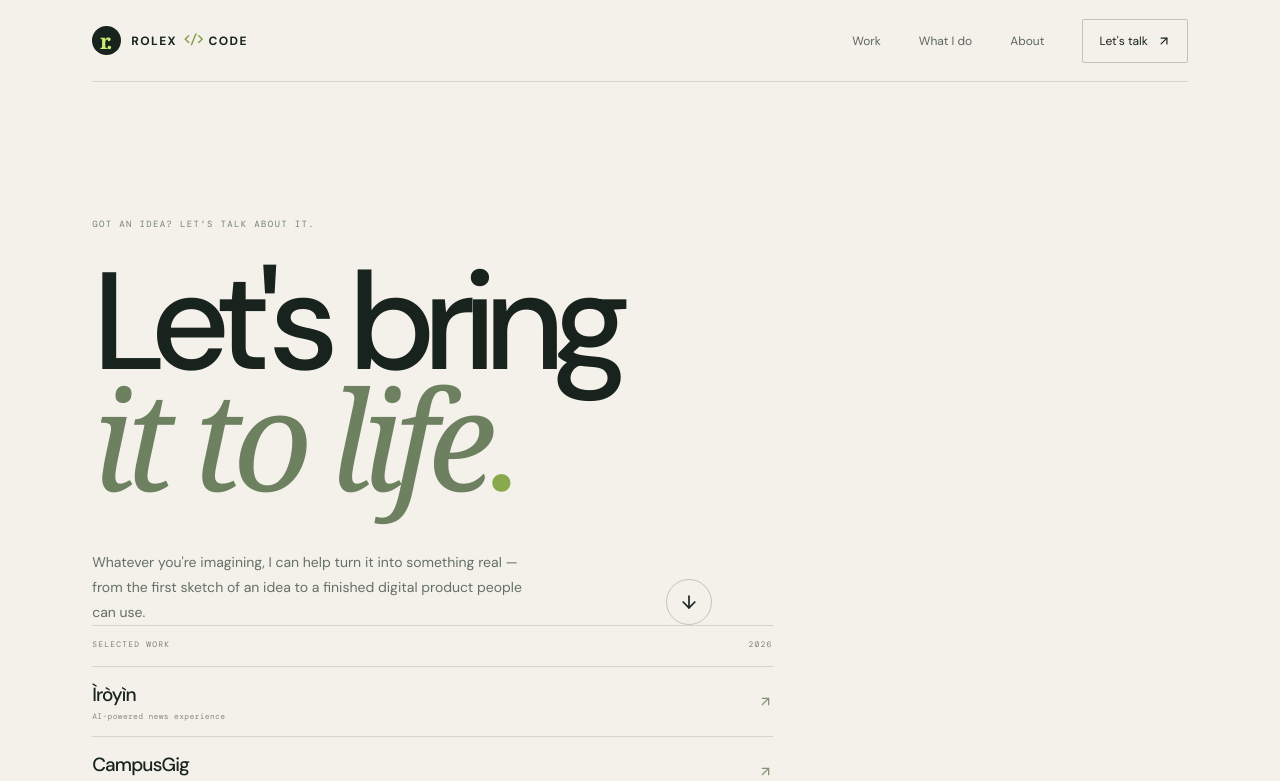
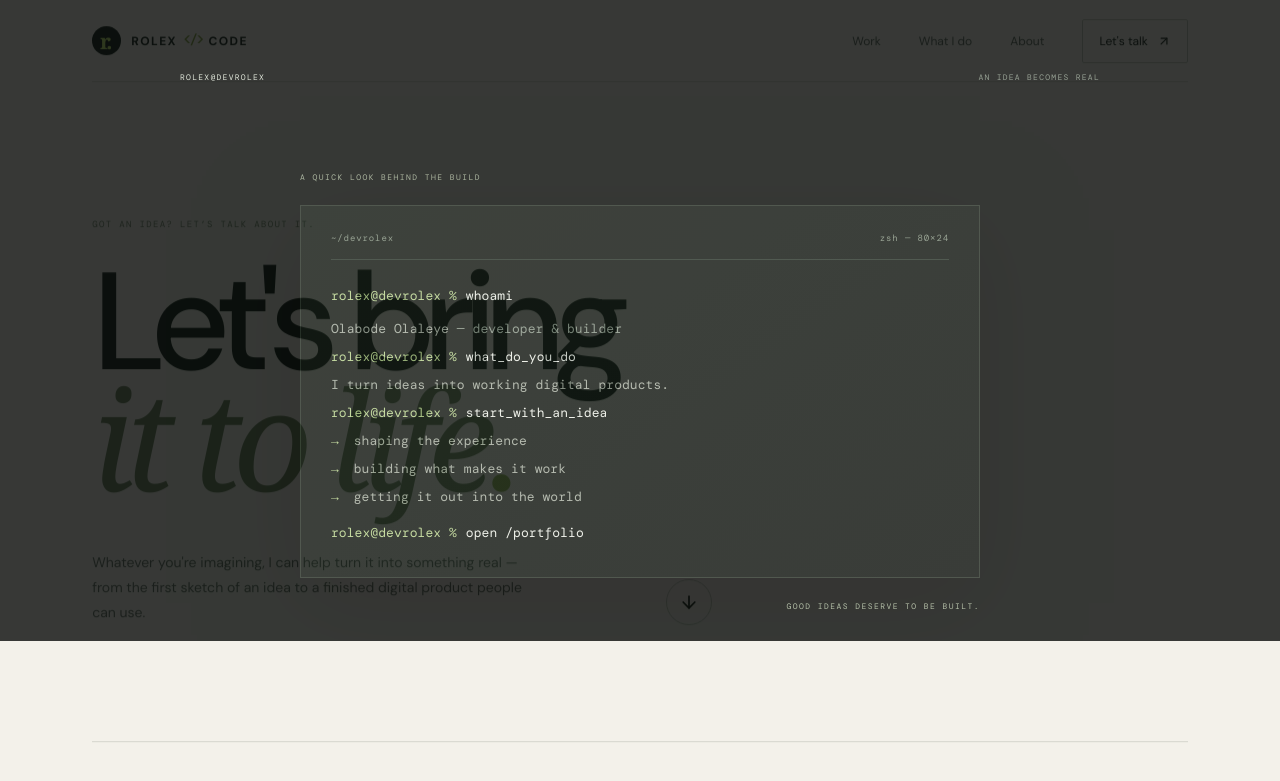
Before and after one commit to Rolexcode/devrolex, a Next.js app: page / in a window 1280 px wide. Shown: the top 781 px of the page. Built offline with nearby package versions, Linux system fonts and the light colour scheme; a web font is replaced by a local one.

Commit message:
Remove hero project index after review

```diff
--- a/app/page.tsx
+++ b/app/page.tsx
@@ -61,7 +61,7 @@ export default function Home() {
           <p className="eyebrow">GOT AN IDEA? LET’S TALK ABOUT IT.</p>
           <h1>Let&apos;s bring<br/><span className="serif-word">it to life</span><span className="accent-dot">.</span></h1>
           <div className="hero-bottom"><p className="hero-description">Whatever you&apos;re imagining, I can help turn it into something real — from the first sketch of an idea to a finished digital product people can use.</p><a className="round-link" href="#work" aria-label="Explore selected work"><ArrowDown size={20}/></a></div>
-          <aside className="hero-index" aria-label="Selected projects"><div className="hero-index-heading"><span>SELECTED WORK</span><span>2026</span></div>{projects.map(project=><a className="hero-index-item" href={"#project-"+project.visual} key={project.number}><span className="hero-index-name">{project.name}</span><span className="hero-index-type">{project.type}</span><ArrowUpRight size={15}/></a>)}<a className="hero-index-all" href="#work">Explore all work <ArrowDownRight size={14}/></a></aside>
+
         </div>
       </div>
     </section>
```
